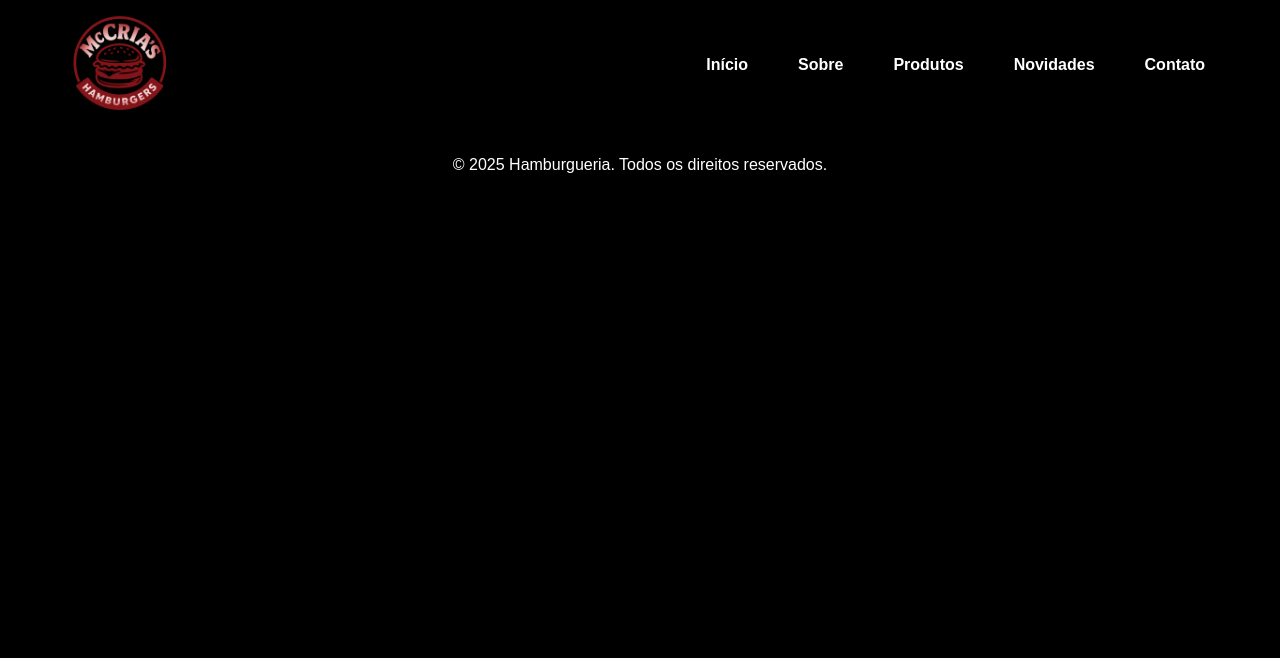
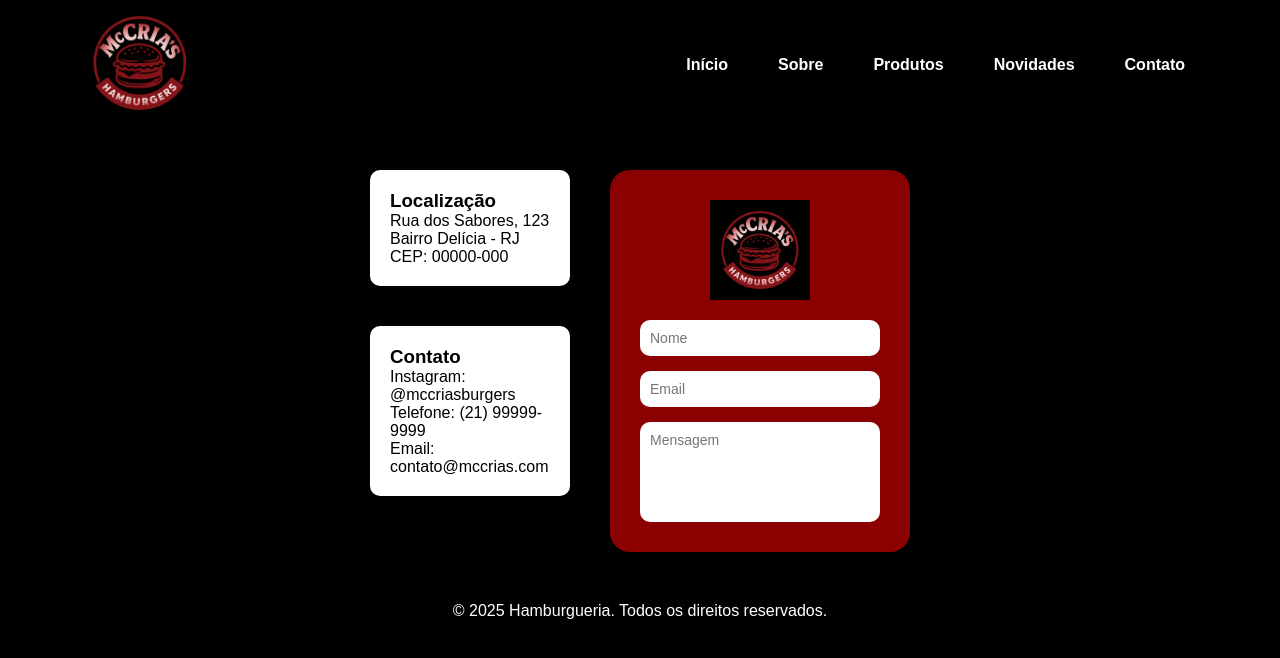
Before and after one commit to PedroBonomo/AVA2, a PHP site: page /contato.html in a window 1280 px wide. Shown: the top 658 px of the page. Run offline with PHP 8.4, Linux system fonts and the light colour scheme.

Commit message:
contatos1

```diff
--- a/contato.html
+++ b/contato.html
@@ -26,11 +26,33 @@
         </div>
     </header>
     <main>
-        <section>
-            <!--<h1>Bem-vindo à nossa Hamburgueria!</h1>
-            <p>Descubra os melhores hambúrgueres feitos com paixão e ingredientes frescos.</p>
-            <img src="hamburguer.jpg" alt="Hambúrguer delicioso">-->
-        </section>
+        <main class="container-contato">
+            <section class="info-contato">
+              <div class="quadro">
+                <h3>Localização</h3>
+                <p>Rua dos Sabores, 123</p>
+                <p>Bairro Delícia - RJ</p>
+                <p>CEP: 00000-000</p>
+              </div>
+              <div class="quadro">
+                <h3>Contato</h3>
+                <p>Instagram: @mccriasburgers</p>
+                <p>Telefone: (21) 99999-9999</p>
+                <p>Email: contato@mccrias.com</p>
+              </div>
+            </section>
+
+            <section class="formulario-contato">
+              <div class="form-card">
+                <img src="logo.png" alt="Logo MC'Crias" class="logo-form">
+                <form>
+                  <input type="text" name="nome" placeholder="Nome">
+                  <input type="email" name="email" placeholder="Email">
+                  <textarea name="mensagem" placeholder="Mensagem"></textarea>
+                </form>
+              </div>
+            </section>
+          </main>
     </main>
     <footer>
         <p>&copy; 2025 Hamburgueria. Todos os direitos reservados.</p>
--- a/style.css
+++ b/style.css
@@ -440,3 +440,106 @@ footer {
       padding-bottom: 10px;
   }
 }
+
+/* =============== CONTATOS ================= */
+/* Reset e base */
+* {
+  margin: 0;
+  padding: 0;
+  box-sizing: border-box;
+  font-family: Arial, sans-serif;
+}
+
+body {
+  background-color: #000;
+  color: #fff;
+}
+
+/* Navbar */
+.navbar {
+  display: flex;
+  justify-content: space-between;
+  align-items: center;
+  padding: 20px;
+  background-color: #000;
+}
+
+.navbar .logo {
+  color: white;
+  font-size: 24px;
+  font-weight: bold;
+}
+
+.menu {
+  list-style: none;
+  display: flex;
+  gap: 20px;
+}
+
+.menu li a {
+  text-decoration: none;
+  color: white;
+  transition: color 0.3s;
+}
+
+.menu li a:hover {
+  color: #d90429;
+}
+
+/* Layout principal */
+.container-contato {
+  display: flex;
+  flex-direction: row;
+  justify-content: center;
+  align-items: flex-start;
+  padding: 40px;
+  gap: 40px;
+  flex-wrap: wrap;
+}
+
+/* Quadros informativos */
+.info-contato {
+  display: flex;
+  flex-direction: column;
+  gap: 40px;
+}
+
+.quadro {
+  background-color: white;
+  color: black;
+  padding: 20px;
+  width: 200px;
+  border-radius: 10px;
+}
+
+/* Formulário */
+.formulario-contato {
+  background-color: #8B0000;
+  padding: 30px;
+  border-radius: 20px;
+  width: 300px;
+}
+
+.logo-form {
+  display: block;
+  margin: 0 auto 20px;
+  max-width: 100px;
+}
+
+.formulario-contato form {
+  display: flex;
+  flex-direction: column;
+  gap: 15px;
+}
+
+input, textarea {
+  border: none;
+  border-radius: 10px;
+  padding: 10px;
+  font-size: 14px;
+}
+
+textarea {
+  resize: none;
+  height: 100px;
+}
```
